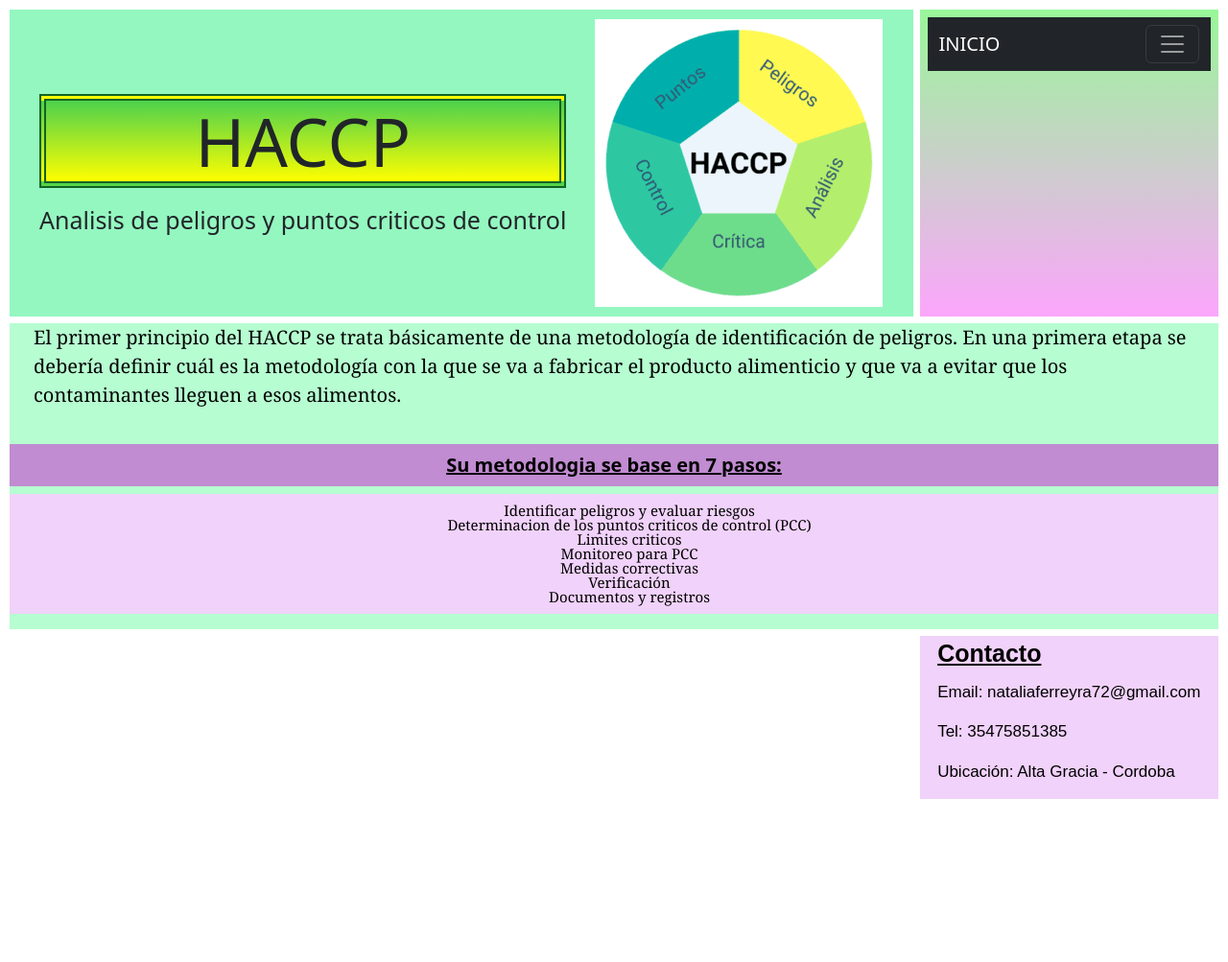
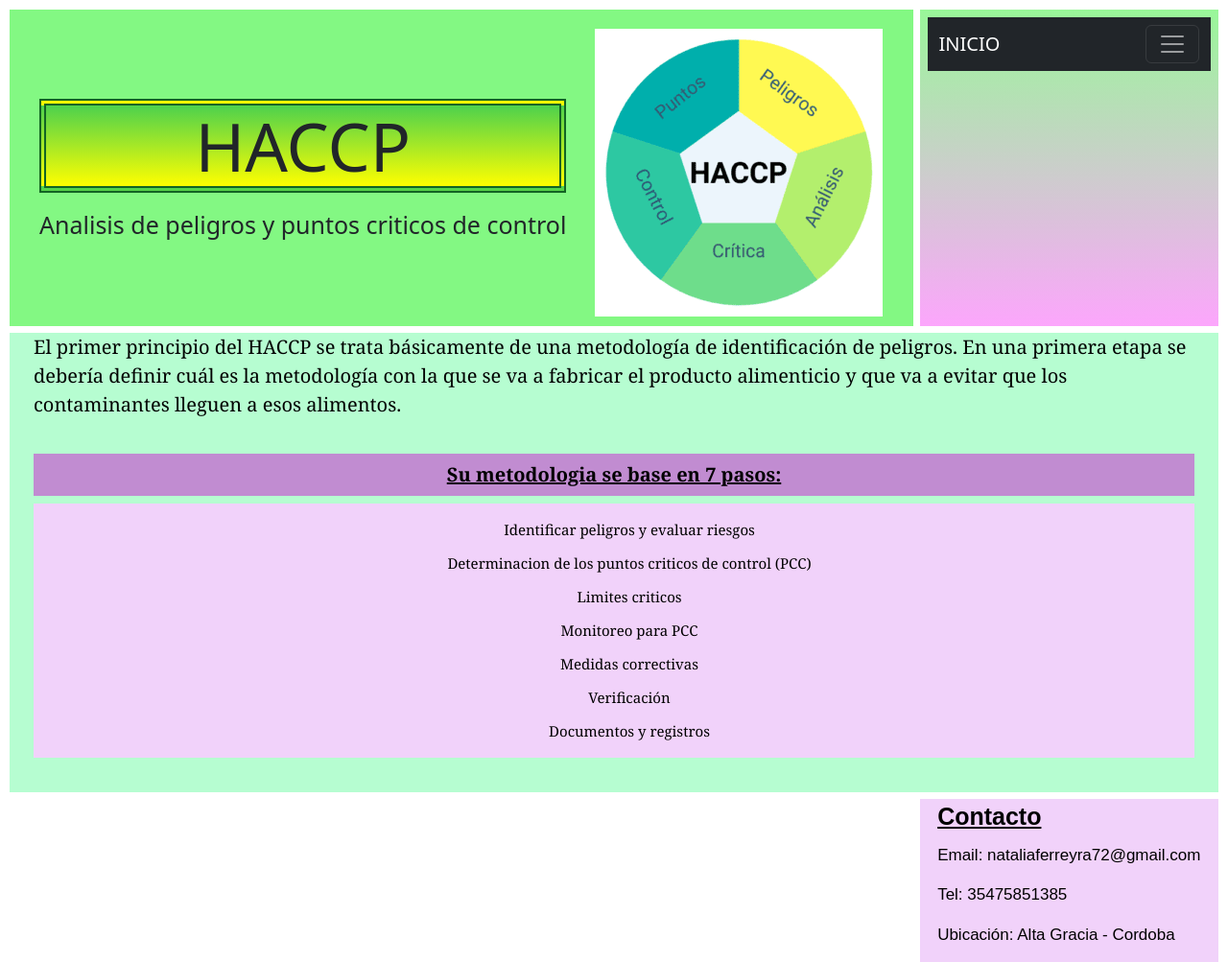
Before and after one commit to NATALIA-FERREYRA/Tecnica-en-Alimentos.Ferreyra-Natalia, a plain HTML site: page pages/haccp.html in a window 1280 px wide. Shown: the whole page at 96% size. Before the commit the page ends 833 px from the top, so only its background shows below. Drawn offline with nearby package versions, Linux system fonts and the light colour scheme.

Commit message:
agregamos sass

```diff
--- a/pages/haccp.html
+++ b/pages/haccp.html
@@ -6,8 +6,9 @@
     <meta name="viewport" content="width=device-width, initial-scale=1.0">
     <title>HACCP</title>
     <link rel="stylesheet" href="../CSS/grid.css">
+    <link rel="stylesheet" href="../sass/main.css">
     <link href="https://cdn.jsdelivr.net/npm/bootstrap@5.2.0/dist/css/bootstrap.min.css" rel="stylesheet" integrity="sha384-gH2yIJqKdNHPEq0n4Mqa/HGKIhSkIHeL5AyhkYV8i59U5AR6csBvApHHNl/vI1Bx" crossorigin="anonymous">
-</head>
+  </head>
 <body>
     <header>
         <nav class="navbar navbar-dark bg-dark">
--- /dev/null
+++ b/sass/main.scss
@@ -0,0 +1,57 @@
+section {
+    background-color: rgb(131, 248, 131) ;
+    div {
+        text-align: center;
+        font-weight:800;
+        display: flex;
+        justify-content:center;
+        flex-direction: column;
+        padding-top: 10px;
+        padding-top: 10px;
+        h2 {
+            font-size: 25px;
+            padding-top: 10px;
+        }
+    }
+}
+main {
+    div {
+        color: black;
+        font-family: Cambria, Cochin, Georgia, Times, 'Times New Roman', serif;
+        font-size: 20px;
+        font-weight: 500;
+        padding-bottom: 20px;
+        padding-left: 25px;
+        padding-right: 25px;
+    }
+    div {
+        h3 {
+            color: black;
+            background-color: rgb(193, 140, 209);
+            font-size: 20px;
+            text-align: left;
+            text-decoration: underline;
+            font-weight: 600;
+            text-align: center;
+            padding-bottom: 10px;
+            padding-top: 10px;
+        }
+        ol {
+            li {
+                background-color:rgb(241, 210, 250);
+                color: black;
+                font-family: Cambria, Cochin, Georgia, Times, 'Times New Roman', serif;
+                font-size: 15px;
+                font-weight: 500;
+                padding-bottom: 10px;
+                padding-top: 10px;
+                display:flex;
+                justify-content: center;
+                flex-direction: column;
+                text-align: center;
+                line-height: 1;
+            }
+        }
+    }
+
+}
```
Also changed, not shown: sass/main.css (added), 1 other file.
